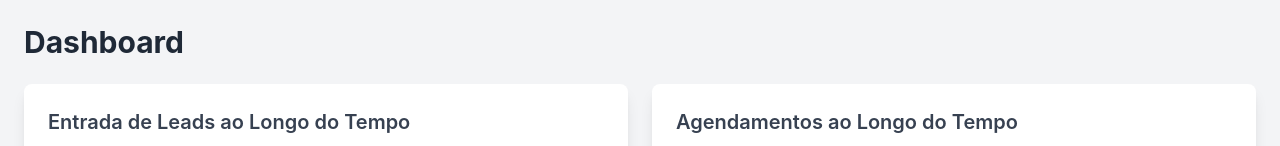
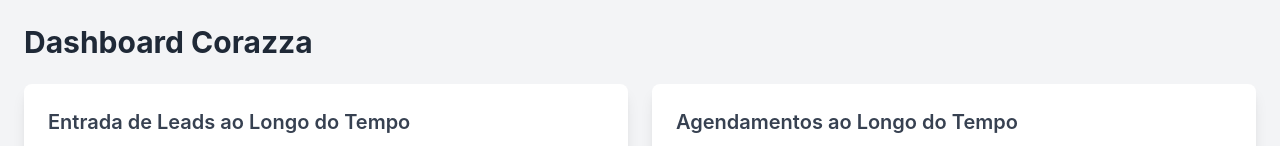
Before and after one commit to EduardoGubert/dashboard_Corazza, a React (Create React App) app in the folder dashboard-supabase/: page / in a window 1280 px wide. Shown: the top 146 px of the page. Built offline with nearby package versions, Linux system fonts and the light colour scheme; no server answers; the database is empty.

Commit message:
atualização de titulo

```diff
--- a/dashboard-supabase/public/index.html
+++ b/dashboard-supabase/public/index.html
@@ -3,7 +3,7 @@
 <head>
     <meta charset="UTF-8">
     <meta name="viewport" content="width=device-width, initial-scale=1.0">
-    <title>Dashboard Supabase</title>
+    <title>Dashboard Corazza</title>
 </head>
 <body>
     <noscript>Você precisa habilitar JavaScript para executar este aplicativo.</noscript>
--- a/dashboard-supabase/src/components/Dashboard.tsx
+++ b/dashboard-supabase/src/components/Dashboard.tsx
@@ -30,7 +30,7 @@
         <div className="min-h-screen bg-gray-100">
             <div className="w-full">
                 <div className="p-3 sm:p-4 md:p-6">
-                    <h1 className="text-2xl sm:text-3xl font-bold mb-4 sm:mb-6 text-gray-800">Dashboard</h1>
+                    <h1 className="text-2xl sm:text-3xl font-bold mb-4 sm:mb-6 text-gray-800">Dashboard Corazza</h1>
 
                     {/* Grid responsivo - 1 coluna no mobile, 2 no desktop */}
                     <div className="grid grid-cols-1 lg:grid-cols-2 gap-4 sm:gap-6">
```
